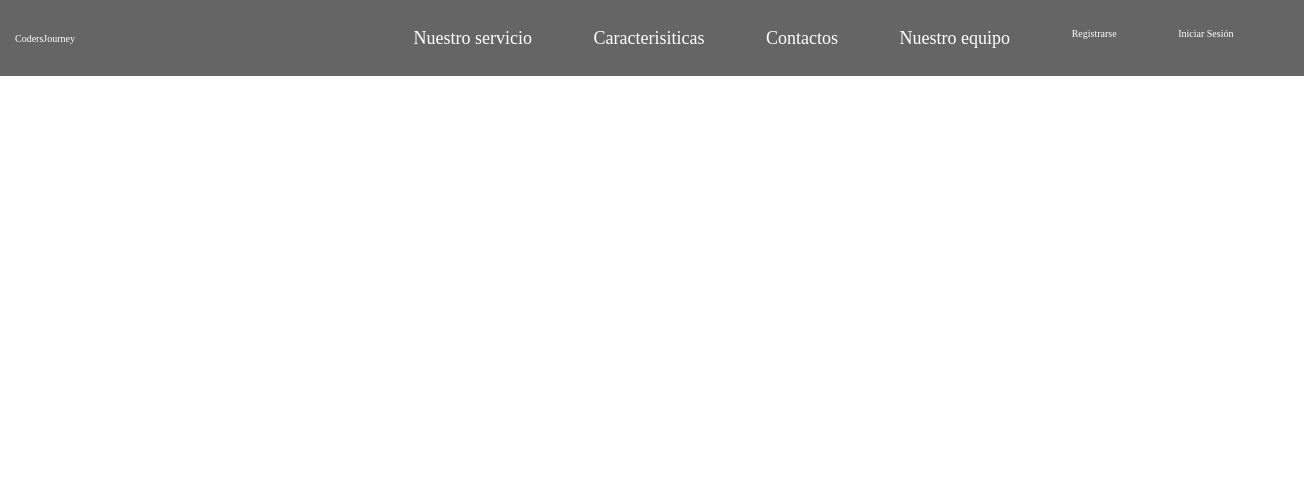
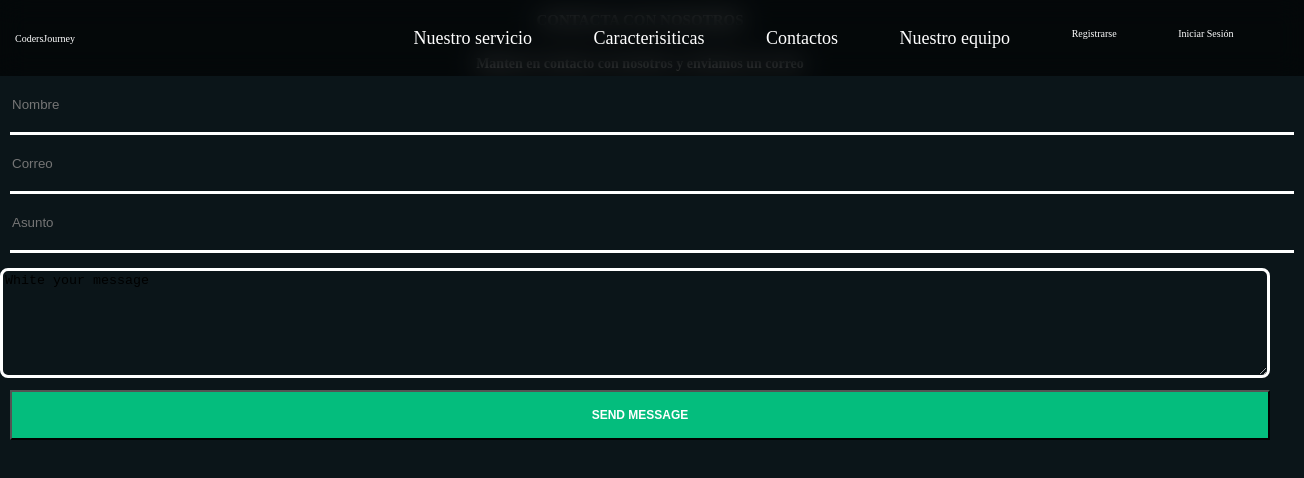
Before and after one commit to SofiDevO/proyecto--fullstack, a React (Vite) app in the folder frontend/CodeJourney/: page / in a window 1280 px wide. Shown: the top 478 px of the page, 1304 px wide, since content can reach past the window. Built offline with nearby package versions, Linux system fonts and the light colour scheme.

Commit message:
se realiza ajuste en App añadiendo el componente Form

```diff
--- a/frontend/CodeJourney/src/App.tsx
+++ b/frontend/CodeJourney/src/App.tsx
@@ -1,14 +1,14 @@
-import { Header } from "./components/Header/Header"
-
+import { Header } from "./components/Header/Header";
+import { Form } from "./components/contact-us/Form";
 function App() {
   return (
     <>
-    <Header/>
-    <main>
-
-    </main>
+      <Header />
+      <main>
+        <Form />
+      </main>
     </>
-  )
+  );
 }
 
-export default App
+export default App;
--- a/frontend/CodeJourney/tsconfig.json
+++ b/frontend/CodeJourney/tsconfig.json
@@ -19,6 +19,7 @@
     "noUnusedLocals": true,
     "noUnusedParameters": true,
     "noFallthroughCasesInSwitch": true
+
   },
   "include": ["src"],
   "references": [{ "path": "./tsconfig.node.json" }]
```
Also changed, not shown: frontend/CodeJourney/src/components/contact-us/Form.tsx (renamed from frontend/CodeJourney/src/components/contact-us/Form.jsx).
